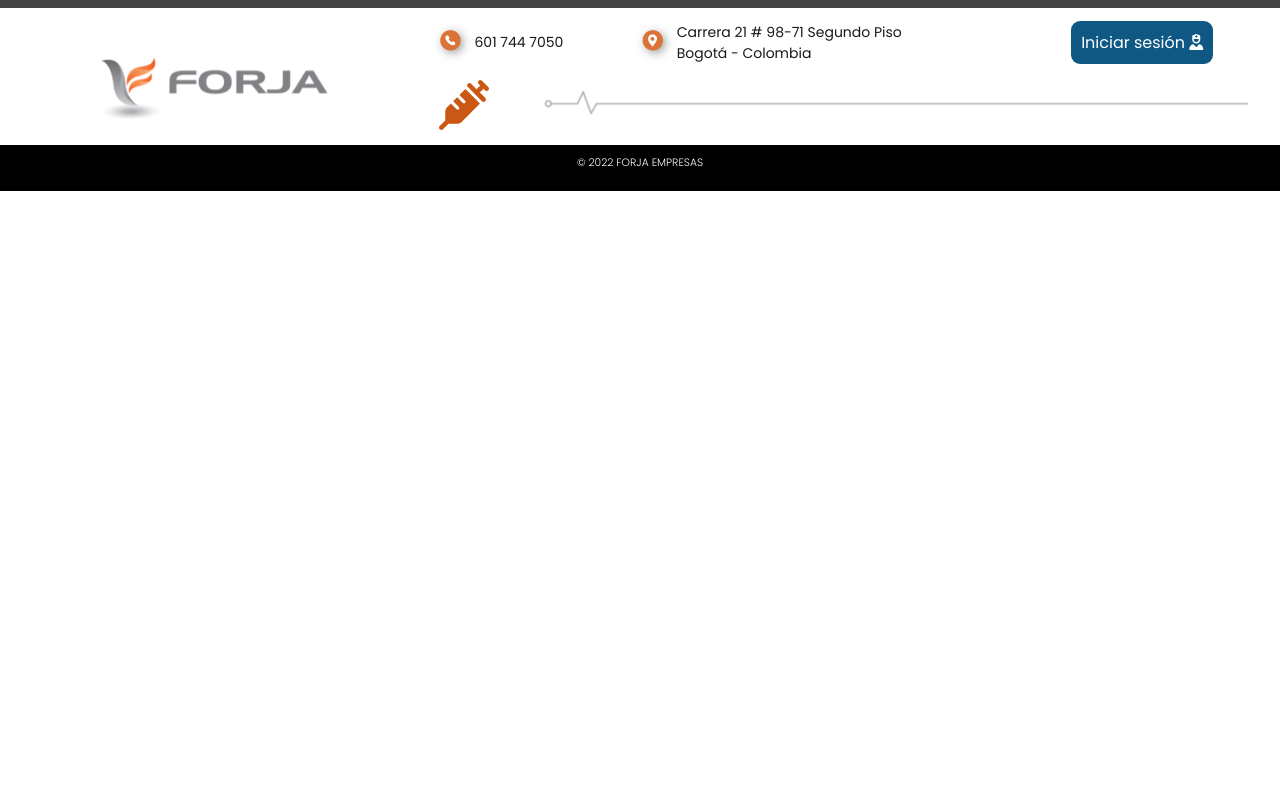
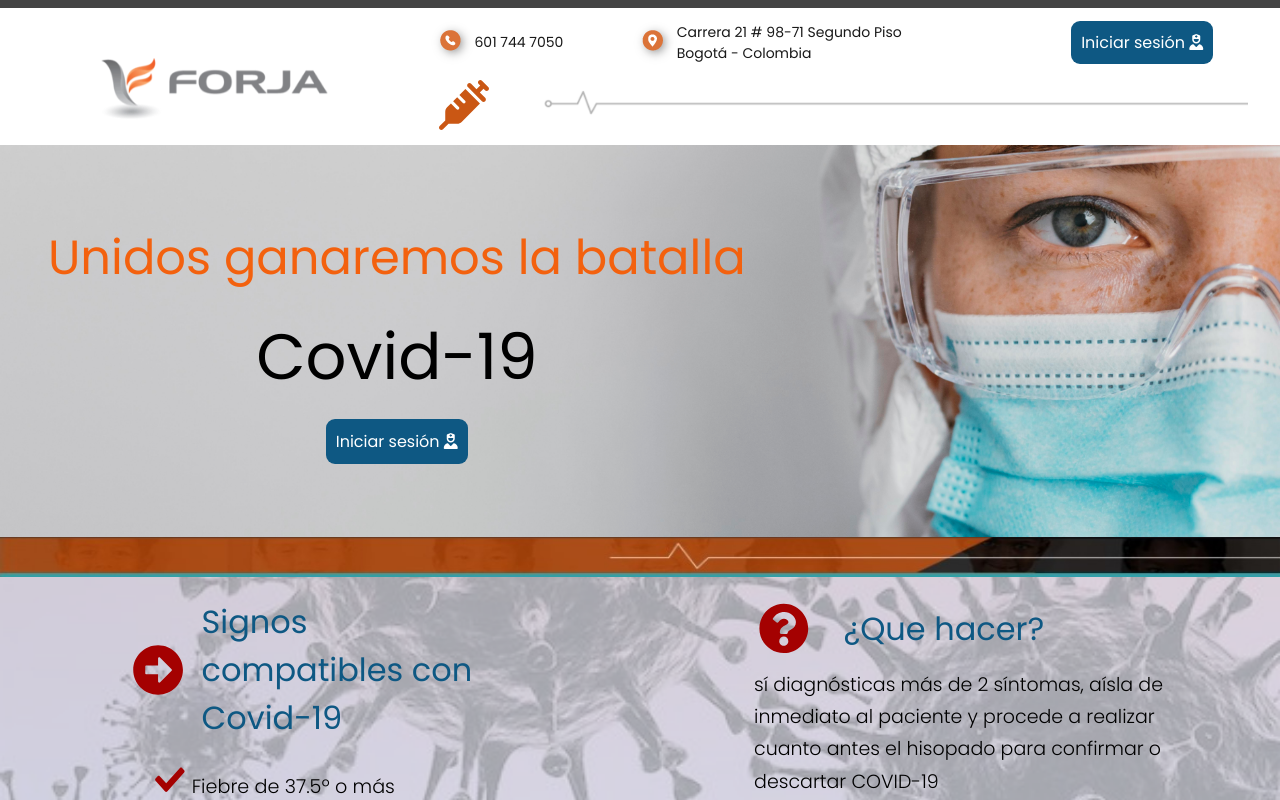
Before and after one commit to alizz3/ForjaEmpresas, a React (Create React App) app: page / in a window 1280 px wide. Shown: the top 800 px of the page. Built offline with nearby package versions, Linux system fonts and the light colour scheme.

Commit message:
render main component

```diff
--- a/src/index.js
+++ b/src/index.js
@@ -5,11 +5,13 @@ import App from './App';
 import reportWebVitals from './reportWebVitals';
 import Header from './components/header/Header';
 import Footer from './components/footer/Footer';
+import Main from './components/main-Index/Main';
 
 const root = ReactDOM.createRoot(document.getElementById('root'));
 root.render(
   <React.StrictMode>
     <Header />
+    <Main />
     <Footer />
   </React.StrictMode>
 );
```
